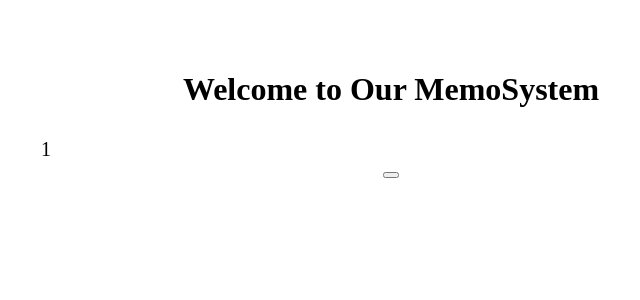
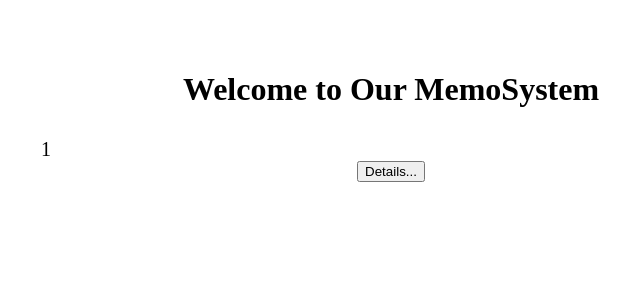
Before and after one commit to dohunny/SSTI-Research-and-Analysis, a Python web app: template flask/templates/index.html in a window 1280 px wide. Shown: the top 300 px of the page, without its empty margins (249-889 px from the left). Run offline with Jinja, Linux system fonts and the light colour scheme; the template is opened without the code that fills it: most values are stand-ins (such as "Sample title", 1, 10 or a date in 2020).

Commit message:
기본적인 기능 모두 구현 (세부 기능 X)

```diff
--- a/flask/templates/index.html
+++ b/flask/templates/index.html
@@ -45,7 +45,7 @@
 				{{uid}}
 				{{message}}
 			</div>
-			<button name="detail" onclick="location.href='/page'"
+			<button name="detail" onclick="location.href='/detail'">Details...</button>
 		</div>
 	</body>
 	{%with messages = get_flashed_messages()%}
```
Also changed, not shown: flask/notes.db.
